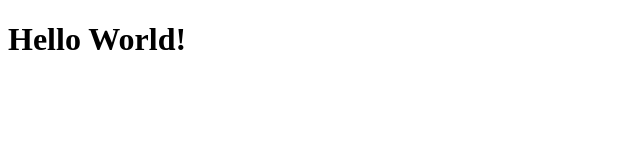
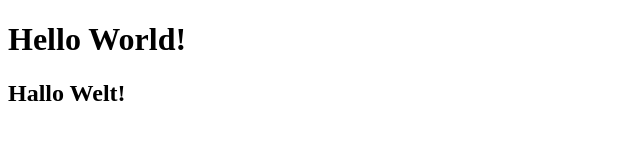
Before and after one commit to Alfred-Dreyfus/Alfred-Dreyfus.github.io, a plain HTML site: page index.html in a window 1280 px wide. Shown: the whole page, without its empty margins (0-640 px from the left). Drawn offline with Linux system fonts and the light colour scheme.

Commit message:
drittes commit

```diff
--- a/index.html
+++ b/index.html
@@ -7,5 +7,6 @@
 </head>
 <body>
     <h1>Hello World!</h1>
+    <h2>Hallo Welt!</h2>
 </body>
 </html>
```
